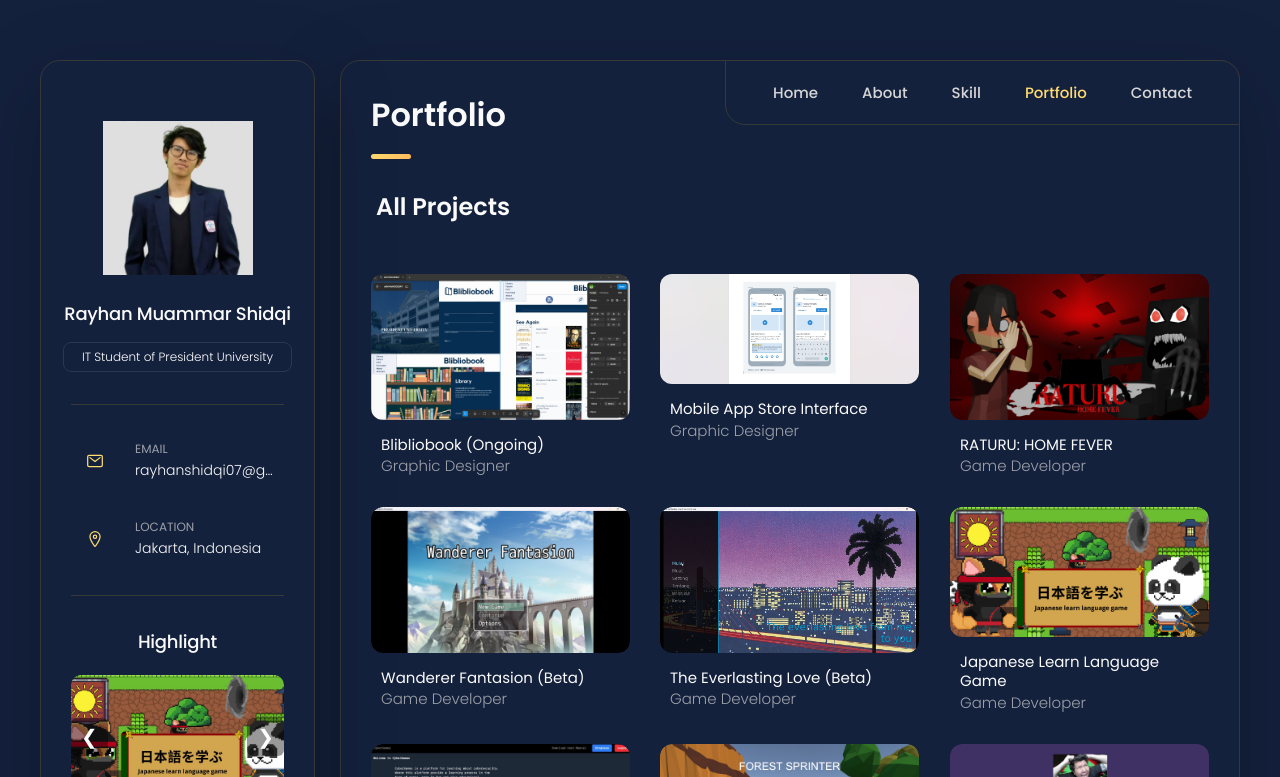
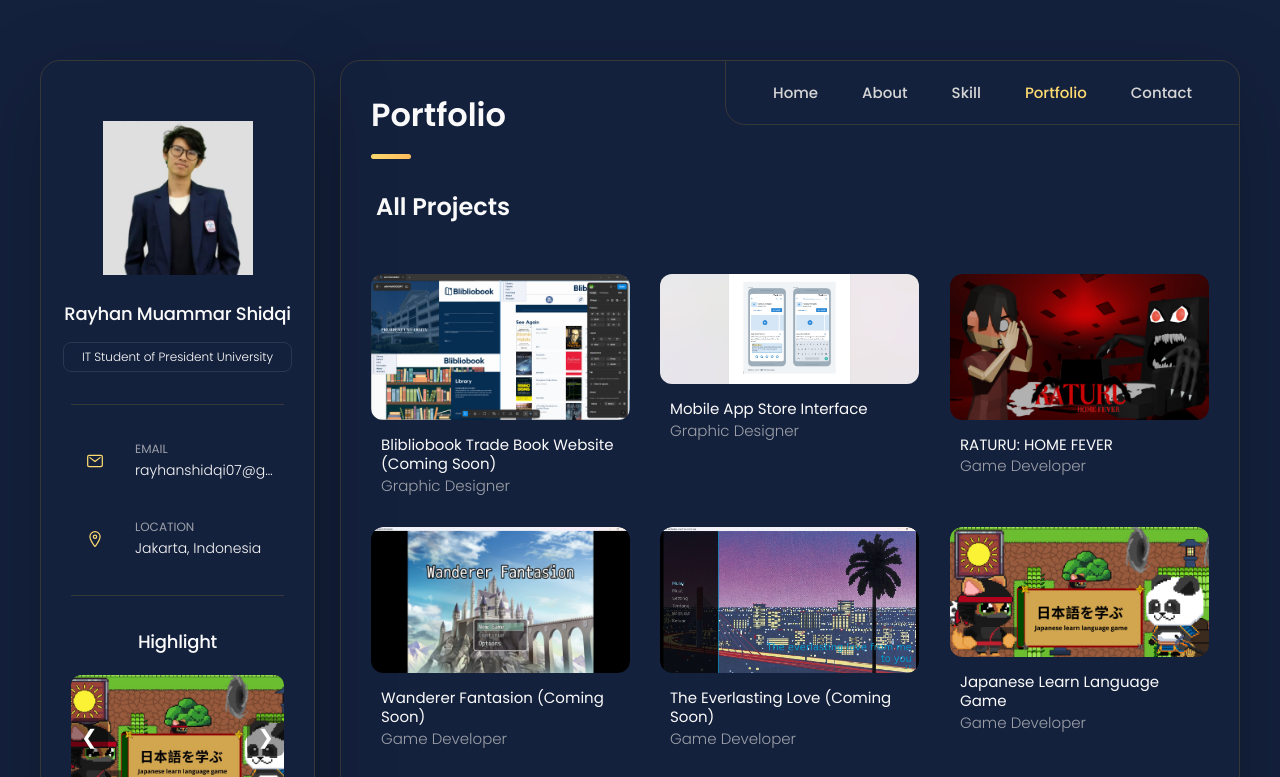
Before and after one commit to riutotakato/portfolio, a website: page index.html in a window 1280 px wide. Both pictures are taken after a click on the picture 113 px from the left and 736 px from the top of the page. Shown: the top 777 px of the page. Drawn offline with nearby package versions, Linux system fonts and the light colour scheme.

Commit message:
update baru

```diff
--- a/index.html
+++ b/index.html
@@ -776,7 +776,7 @@ Let’s build something meaningful together — whether it’s a game that enter
                   <img src="./assets/images/project-1.jpg" alt="orizon" loading="lazy">
                 </figure>
 
-                <h3 class="project-title">Blibliobook (Ongoing)</h3>
+                <h3 class="project-title">Blibliobook Trade Book Website (Coming Soon)</h3>
 
                 <p class="project-category">Graphic Designer</p>
 
@@ -836,7 +836,7 @@ Let’s build something meaningful together — whether it’s a game that enter
 
     </figure>
 
-    <h3 class="project-title">Wanderer Fantasion (Beta)</h3>
+    <h3 class="project-title">Wanderer Fantasion  (Coming Soon)</h3>
     <p class="project-category">Game Developer</p>
   </a>
 </li>
@@ -857,7 +857,7 @@ Let’s build something meaningful together — whether it’s a game that enter
 
     </figure>
 
-    <h3 class="project-title">The Everlasting Love (Beta)</h3>
+    <h3 class="project-title">The Everlasting Love  (Coming Soon)</h3>
     <p class="project-category">Game Developer</p>
   </a>
 </li>
```
